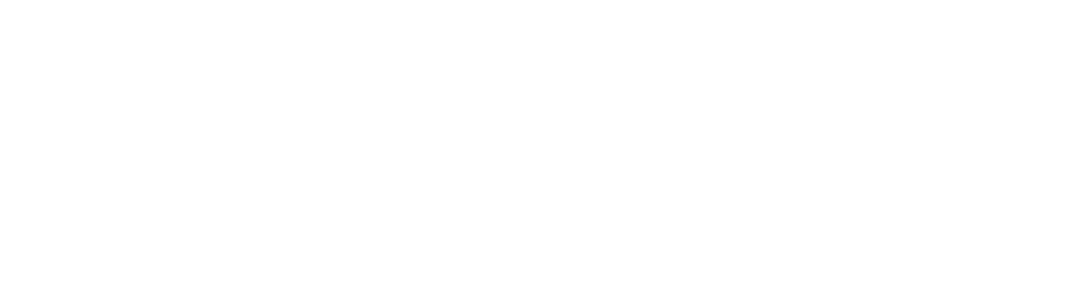
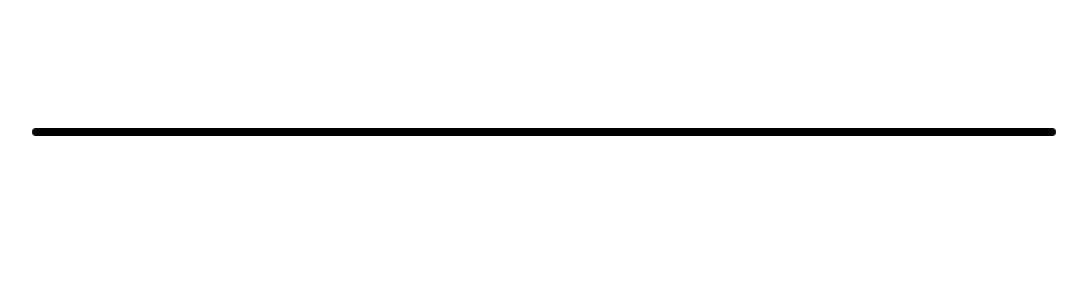
Before and after one commit to joeymariano/guitar-grid, a React (Create React App) app: page / in a window 1280 px wide. Shown: the top 300 px of the page, without its empty margins (96-1183 px from the left). Built offline with nearby package versions, Linux system fonts and the light colour scheme.

Commit message:
fretboard css

```diff
--- a/src/components/fretboard.css
+++ b/src/components/fretboard.css
@@ -0,0 +1,6 @@
+.fretboard {
+	margin: 10% 10% 10% 10%;
+	/* top left bottom right */
+	border: 4px solid black;
+	border-radius: 10px;
+}
--- a/src/components/fretboard.js
+++ b/src/components/fretboard.js
@@ -14,9 +14,9 @@
 
   render() {
     return (
-    	<ul>
+    	<div class='fretboard'>
     	{ this.stringList(this.state.tuning)}
-    	</ul>
+    	</div>
      )
   }
 }
```
